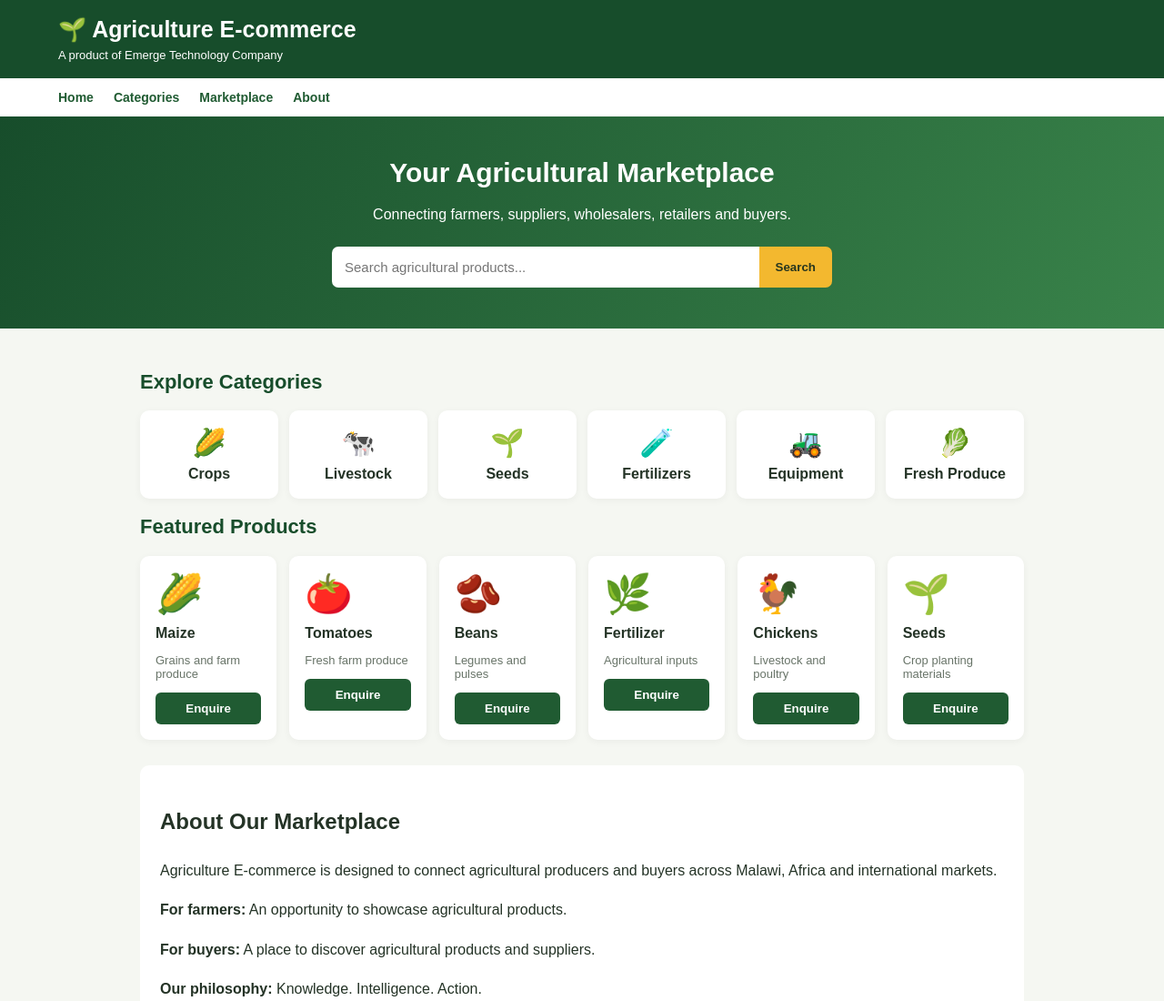
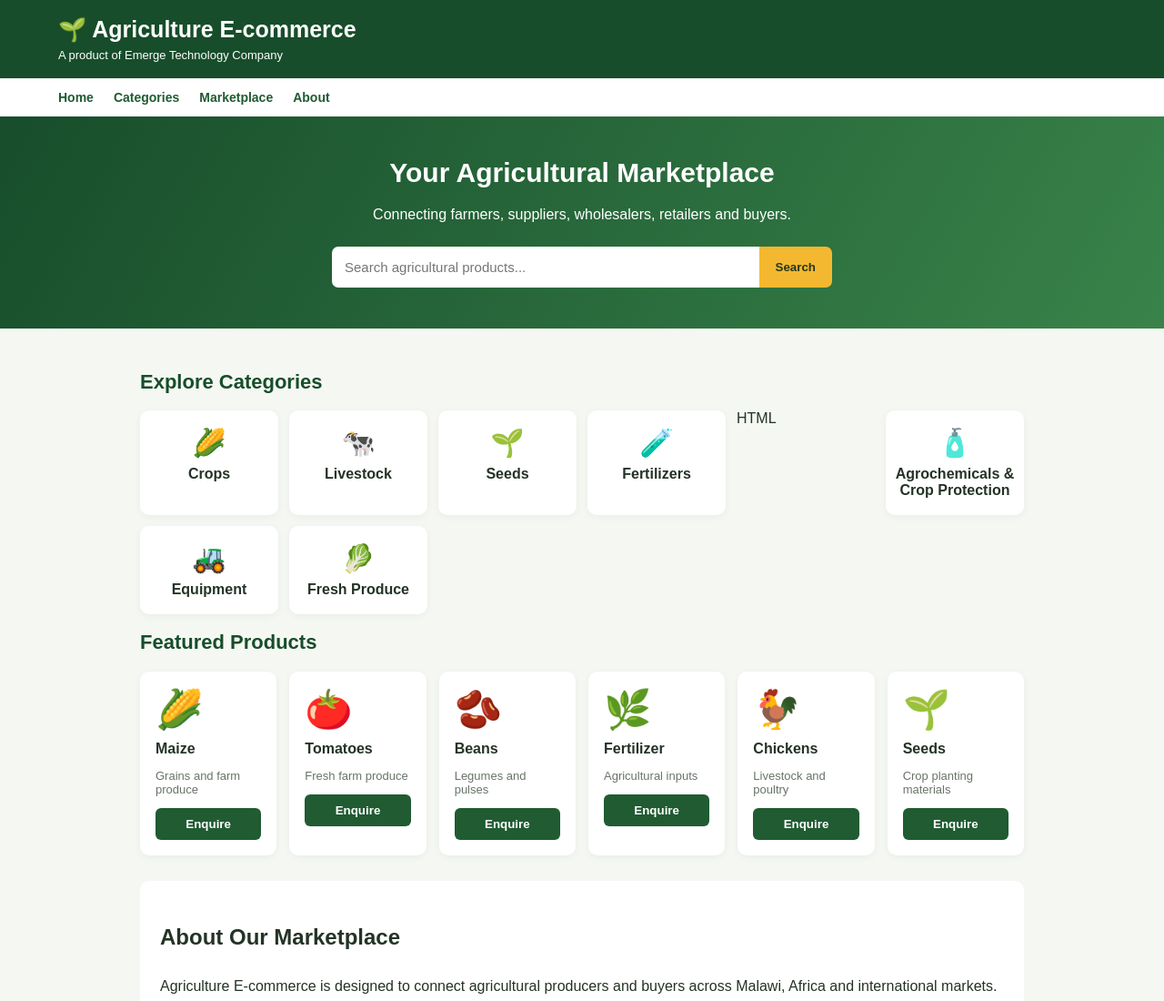
Before and after one commit to emergetechnologymw-spec/agriculture-ecommerce-mw, a plain HTML site: page index.html in a window 1280 px wide. Shown: the top 1100 px of the page at 91% size. Drawn offline with Linux system fonts and the light colour scheme.

Commit message:
Update index.html

```diff
--- a/index.html
+++ b/index.html
@@ -64,7 +64,8 @@ footer{background:#174d2b;color:white;text-align:center;padding:25px 12px;margin
 <div class="category"><span>🌽</span>Crops</div>
 <div class="category"><span>🐄</span>Livestock</div>
 <div class="category"><span>🌱</span>Seeds</div>
-<div class="category"><span>🧪</span>Fertilizers</div>
+<div class="category"><span>🧪</span>Fertilizers</div>HTML
+<div class="category"><span>🧴</span>Agrochemicals &amp; Crop Protection</div>
 <div class="category"><span>🚜</span>Equipment</div>
 <div class="category"><span>🥬</span>Fresh Produce</div>
 </div>
```
